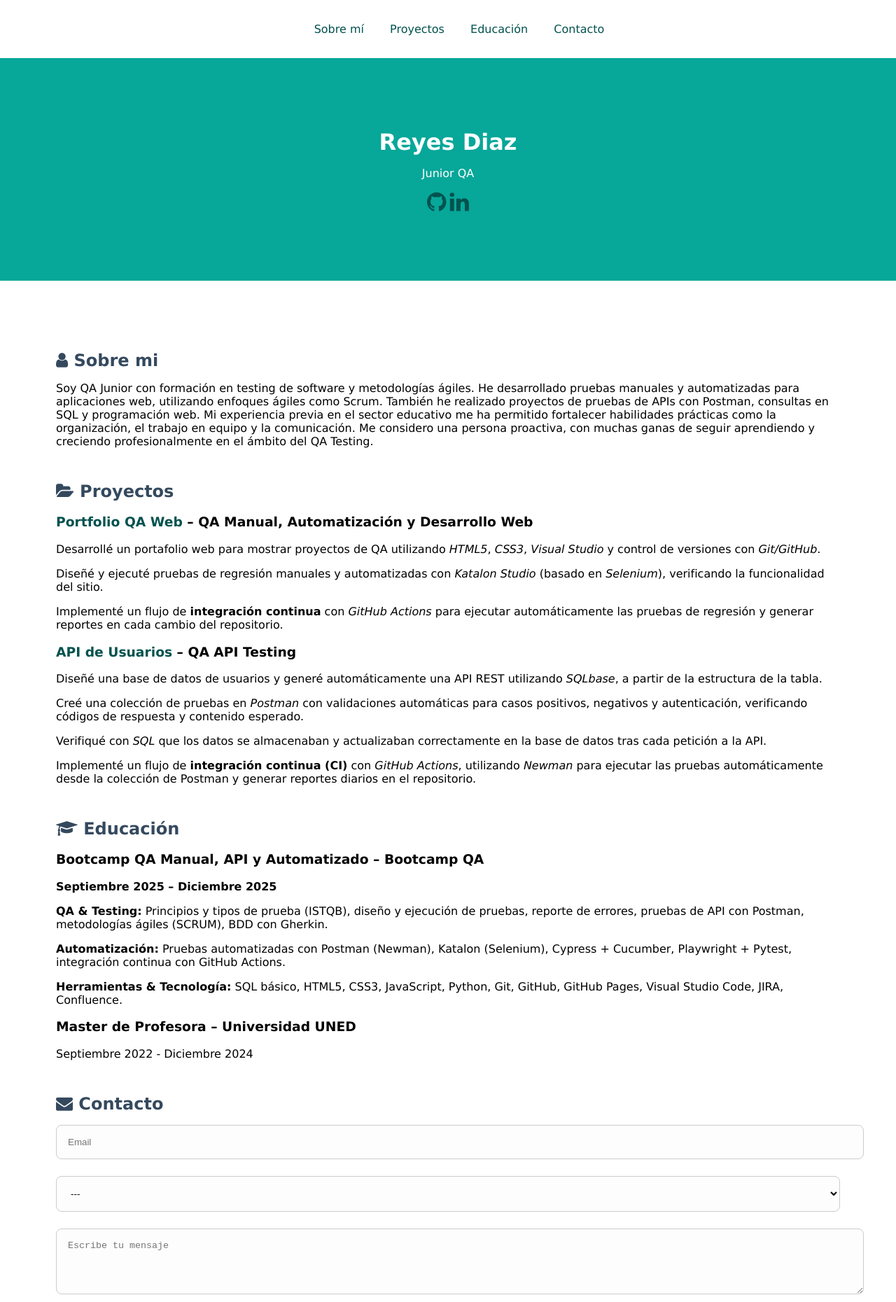
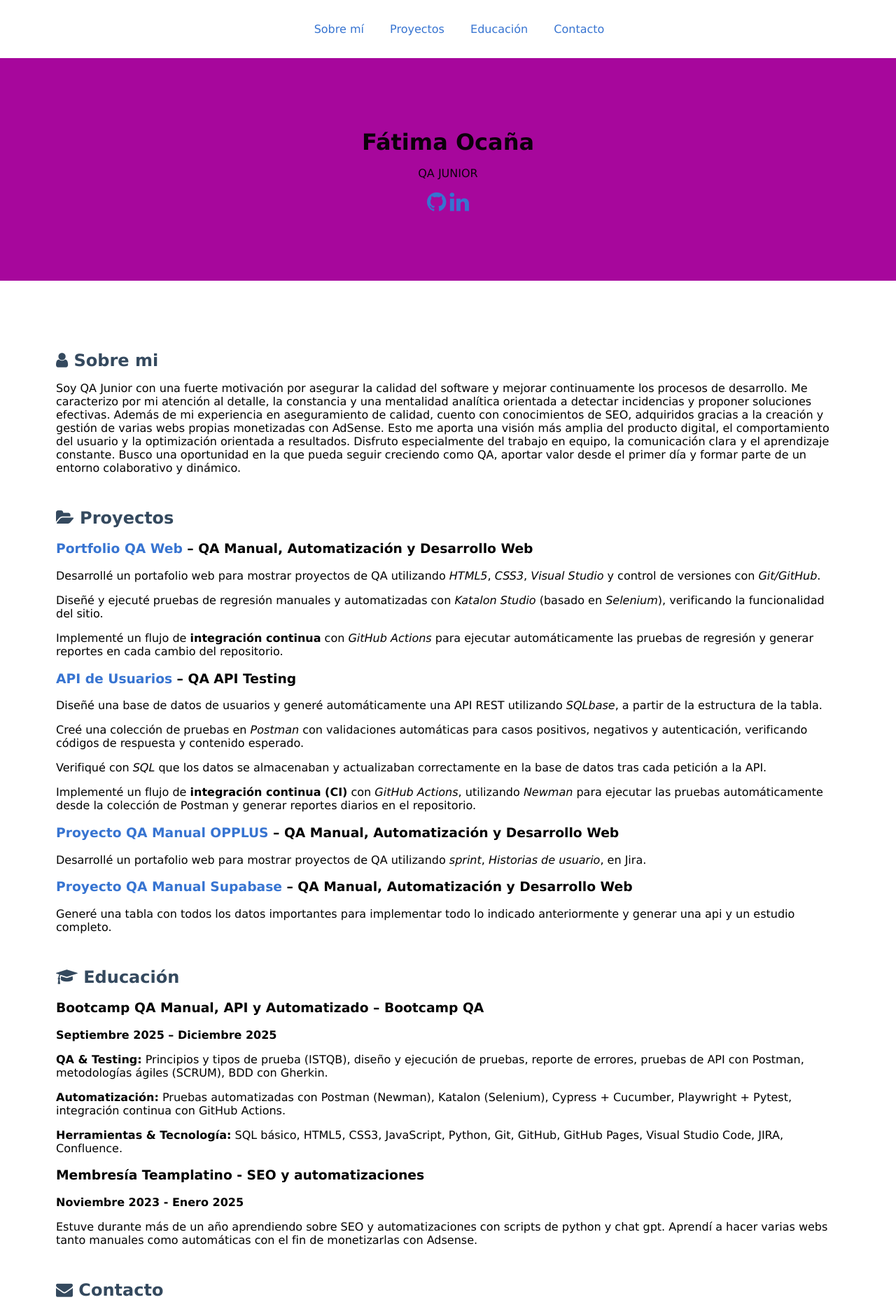
Before and after one commit to ivonny88/portafolio-qa, a plain HTML site: page index.html in a window 1280 px wide. Shown: the top 1860 px of the page at 70% size. Drawn offline with Linux system fonts and the light colour scheme.

Commit message:
Primer commit

```diff
--- a/index.html
+++ b/index.html
@@ -4,9 +4,9 @@
 <head>
   <meta charset="UTF-8" />
   <meta name="viewport" content="width=device-width, initial-scale=1.0" />
-  <meta name="description" content="Portfolio Reyes Cuesta QA" />
-  <meta name="author" content="Reyes Cuesta" />
-  <title>Reyes Cuesta - Portfolio</title>
+  <meta name="description" content="Portfolio Fátima Ocaña QA" />
+  <meta name="author" content="Fátima Ocaña" />
+  <title>Fátima Ocaña - Portfolio</title>
   <link href="style.css" rel="stylesheet" />
   <!-- Importar Font Awesome para los iconos -->
   <link rel="stylesheet" href="https://cdnjs.cloudflare.com/ajax/libs/font-awesome/4.7.0/css/font-awesome.min.css" />
@@ -23,12 +23,12 @@
       </ul>
     </nav>
   <header>
-    <h1 id="nombre">Reyes Diaz</h1>
-    <p id="titulo">Junior QA</p>
+    <h1 id="nombre">Fátima Ocaña</h1>
+    <p id="titulo">QA JUNIOR</p>
     <p>
-      <a id="linkgithub" href="https://github.com/Bootcamp-QA/portfolioqa" title="GitHub"
+      <a id="linkgithub" href="https://github.com/ivonny88/portafolio-qa" title="GitHub"
         class="fa fa-github fa-2x" aria-label="GitHub"></a>
-      <a id="linklinkedin" href="https://www.linkedin.com/in/reyescuesta" title="LinkedIn"
+      <a id="linklinkedin" href="https://www.linkedin.com/in/f%C3%A1tima-oca%C3%B1a-caba%C3%B1as-1141005b/" title="LinkedIn"
         class="fa fa-linkedin fa-2x" aria-label="LinkedIn"></a>
     </p>
   </header>
@@ -38,15 +38,11 @@
         <i class="fa fa-user"></i> Sobre mi
       </h2>
       <p>
-        Soy QA Junior con formación en testing de software y metodologías
-        ágiles. He desarrollado pruebas manuales y automatizadas para
-        aplicaciones web, utilizando enfoques ágiles como Scrum. También he
-        realizado proyectos de pruebas de APIs con Postman, consultas en SQL y
-        programación web. Mi experiencia previa en el sector educativo me ha
-        permitido fortalecer habilidades prácticas como la organización, el
-        trabajo en equipo y la comunicación. Me considero una persona proactiva,
-        con muchas ganas de seguir aprendiendo y creciendo profesionalmente en
-        el ámbito del QA Testing.
+        Soy QA Junior con una fuerte motivación por asegurar la calidad del software y mejorar continuamente los procesos de desarrollo. Me caracterizo por mi atención al detalle, la constancia y una mentalidad analítica orientada a detectar incidencias y proponer soluciones efectivas.
+
+Además de mi experiencia en aseguramiento de calidad, cuento con conocimientos de SEO, adquiridos gracias a la creación y gestión de varias webs propias monetizadas con AdSense. Esto me aporta una visión más amplia del producto digital, el comportamiento del usuario y la optimización orientada a resultados.
+
+Disfruto especialmente del trabajo en equipo, la comunicación clara y el aprendizaje constante. Busco una oportunidad en la que pueda seguir creciendo como QA, aportar valor desde el primer día y formar parte de un entorno colaborativo y dinámico.
       </p>
     </section>
 
@@ -56,7 +52,7 @@
       </h2>
 
       <h3>
-        <a id="linkproyectoportafolio" href="https://yourwebsite.com">Portfolio QA Web</a>
+        <a id="linkportafolioqa" href="https://github.com/ivonny88/portafolio-qa">Portfolio QA Web</a>
         – QA Manual, Automatización y Desarrollo Web
       </h3>
       <p>
@@ -76,7 +72,7 @@
       </p>
 
       <h3>
-        <a id="linkproyectoapi" href="https://yourwebsite.com" target="_blank">API de Usuarios</a>
+        <a id="linkproyectoapi" href="https://www.postman.com/fatimaocana695-463421/destinations/collection/juhanqe/api-destinations" target="_blank">API de Usuarios</a>
         – QA API Testing
       </h3>
       <p>
@@ -98,6 +94,27 @@
         pruebas automáticamente desde la colección de Postman y generar
         reportes diarios en el repositorio.
       </p>
+
+      <h3>
+        <a id="linkproyectoqamanual" href="https://fatimaqa.atlassian.net/jira/software/projects/OP/boards/34">Proyecto QA Manual OPPLUS</a>
+        – QA Manual, Automatización y Desarrollo Web
+      </h3>
+      <p>
+        Desarrollé un portafolio web para mostrar proyectos de QA utilizando
+        <em>sprint</em>, <em>Historias de usuario</em>, en Jira.
+      </p>
+
+      <h3>
+      <a id="linkproyectoqasupabase" href="https://supabase.com/dashboard/project/inzgedncdeximzyqugls/editor/18558">Proyecto QA Manual Supabase</a>
+        – QA Manual, Automatización y Desarrollo Web
+      </h3>
+      <p>
+        Generé una tabla con todos los datos importantes para implementar todo lo indicado anteriormente y generar una api y un estudio completo.
+
+      </p>
+
+
+
     </section>
 
     <section id="educacion">
@@ -122,8 +139,15 @@
         Confluence.
       </p>
 
-      <h3>Master de Profesora – Universidad UNED</h3>
-      <p>Septiembre 2022 - Diciembre 2024</p>
+      <h3>Membresía Teamplatino - SEO y automatizaciones</h3>
+      <p><strong>Noviembre 2023 - Enero 2025</strong></p>
+
+      <p>
+         Estuve durante más de un año aprendiendo sobre SEO y automatizaciones con scripts de python y chat gpt. Aprendí a hacer varias webs tanto manuales como automáticas con el fin de monetizarlas con Adsense.
+      </p>
+
+
+
     </section>
 
     <section id="contacto">
@@ -133,25 +157,43 @@
       <form
         action="https://docs.google.com/forms/d/e/1FAIpQLSelAH07_exqwX5BQ6-Pu5iBp-cmEMJmW2APO24Xlw60aTkpVQ/formResponse"
         method="POST">
-        <input id="email" type="email" id="name" name="entry.1564292246" placeholder="Email" required />
+
+
+        <input
+          id="email"
+          type="email"
+          id="name"
+          name="entry.1564292246"
+          placeholder="Email"
+          required
+          minlength="5"
+          maxlength="50"
+          pattern="^[^\s@]+@[^\s@]+\.[^\s@]+$"
+        />
+
+
         <select id="asunto" name="entry.877029958" required>
           <option value="">---</option>
           <option value="information">Información</option>
           <option value="job">Oferta Trabajo</option>
           <option value="other">Otro</option>
         </select>
-        <textarea id="mensaje" rows="4" id="message" name="entry.465720647" placeholder="Escribe tu mensaje"
-          required maxlength="50"></textarea>
+
+
+        <textarea
+          id="mensaje"
+          rows="4"
+          id="message"
+          name="entry.465720647"
+          placeholder="Escribe tu mensaje"
+          required
+          minlength="10"
+          maxlength="50"
+        ></textarea>
+
         <button id="enviar" type="submit">
           <i class="fa fa-paper-plane"></i> Enviar
         </button>
       </form>
     </section>
-  </main>
-
-  <footer>
-    <p>&copy; All rights reserved.</p>
-  </footer>
-</body>
-
-</html>
+    </main>
--- a/style.css
+++ b/style.css
@@ -1,13 +1,13 @@
 body {
-  font-family: Verdana, Arial, sans-serif;
+  font-family: Verdana, 'Times New Roman', serif, sans-serif;
   font-size: 1rem;
   color: black;
   margin: 0;
 }
 
 header {
-  background-color: rgb(7, 167, 153);
-  color: white;
+  background-color: rgb(167, 7, 156);
+  color: rgba(0, 0, 0, 0.93);
   padding: 5rem;
   text-align: center;
 }
@@ -57,7 +57,7 @@ p {
 }
 
 a {
-  color: #02524e;
+  color: #3774d1;
   text-decoration: none;
 }
 
@@ -95,7 +95,7 @@ select {
 button {
   width: 100%;
   padding: 1rem;
-  background-color: #02463a;
+  background-color: rgb(167, 7, 156);
   color: white;
   border: none;
   border-radius: 0.5rem;
```
